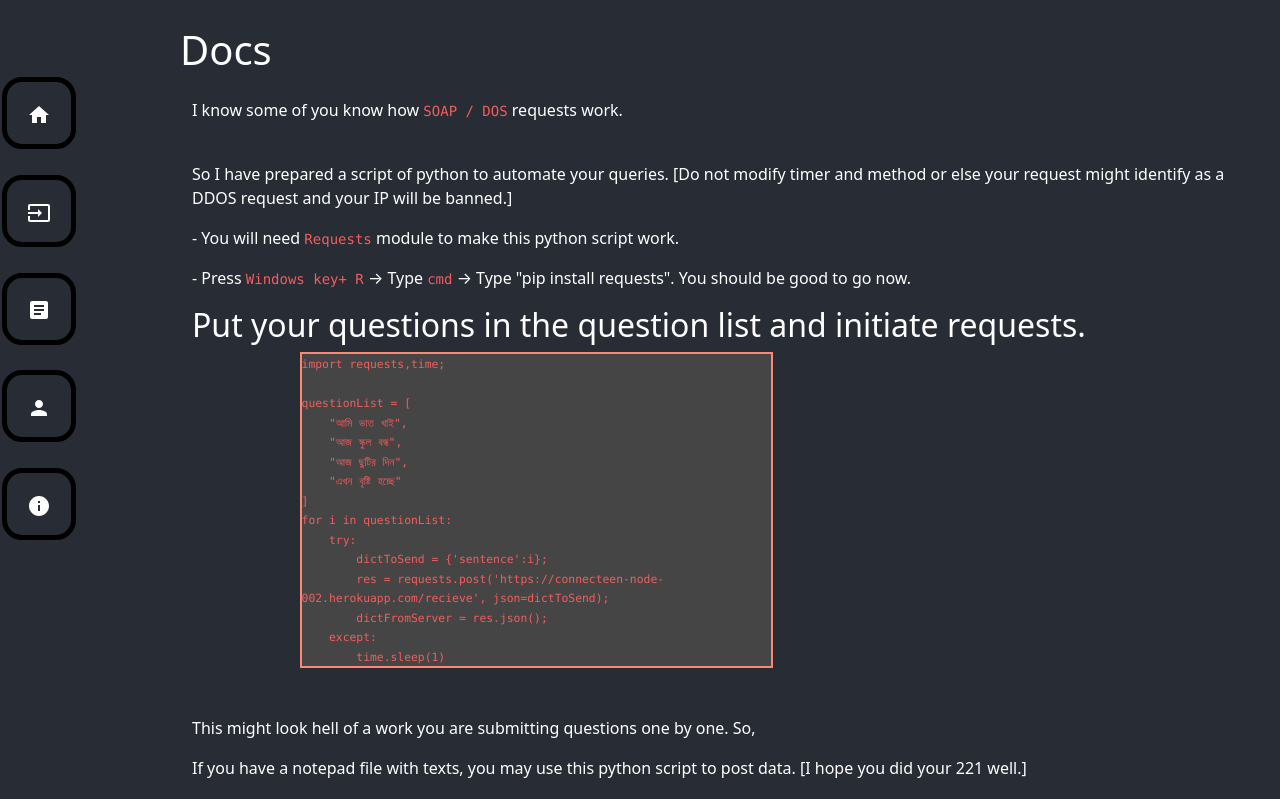
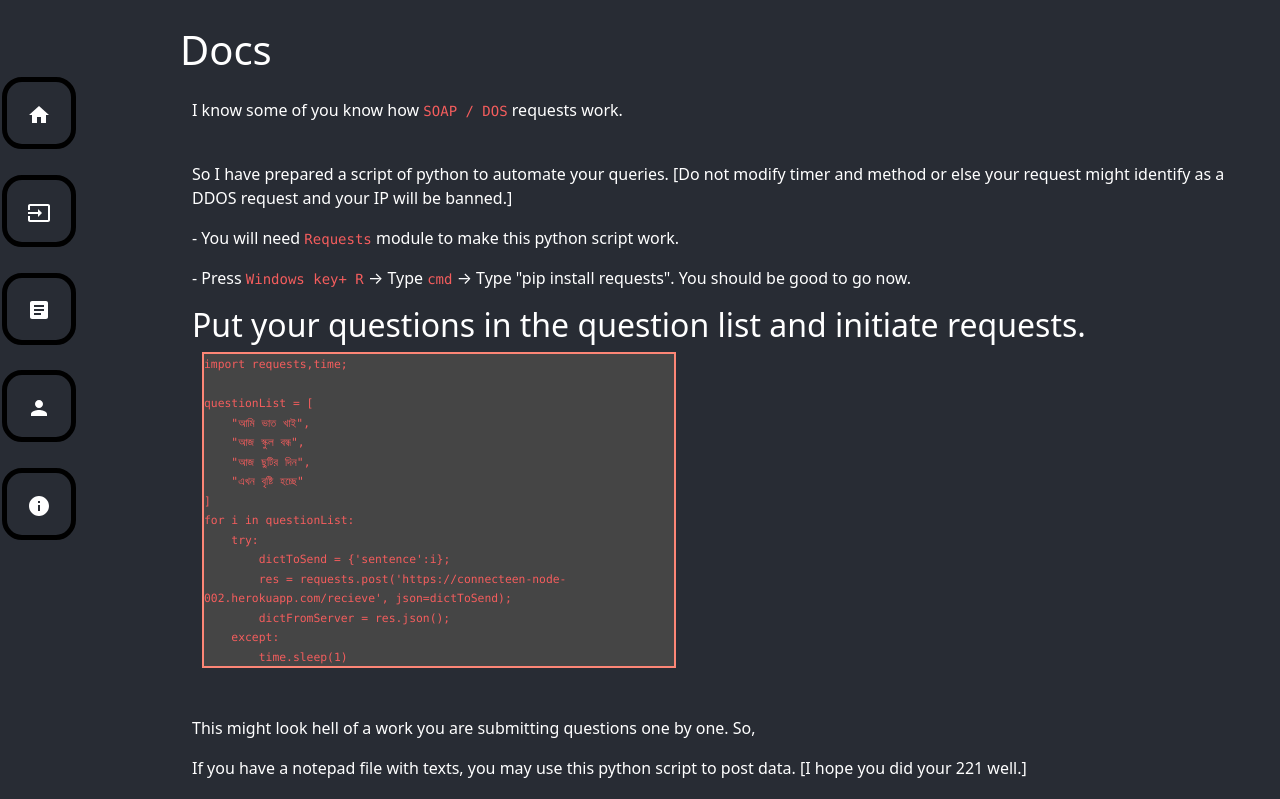
Before and after one commit to Eddie2111/thesis-node-frontend, a React (Create React App) app: page /docs in a window 1280 px wide. Shown: the top 799 px of the page. Built offline with nearby package versions, Linux system fonts and the light colour scheme; no server answers.

Commit message:
Update styledComponents.js

```diff
--- a/src/pages/components/styledComponents.js
+++ b/src/pages/components/styledComponents.js
@@ -22,6 +22,11 @@ export const Body1 = styled.div`
         color: white;
         margin-top:-22px;
         height:230vh;
+        @media (max-width: 787px){
+
+        margin-left: -7vh;
+
+        }
         `;
 export const ButtonStarted = styled.button`
         height: 80px;
@@ -65,7 +70,7 @@ export const Code = styled.code`
 export const CodeStruct = styled.div`
         margin:auto;
         padding:auto;
-        margin-left: 10%;
+        margin-left: 10px;
         width:37vw;
         font-size: 13px;
         margin-right:250px;
@@ -73,6 +78,14 @@ export const CodeStruct = styled.div`
         color:#ffffffe0;
         background-color: #454545;
         border:2px solid rgb(253, 134, 118);
+
+        @media (max-width: 787px){
+        margin:auto;
+        padding:auto;
+        margin-left: 1vh;
+        width:60vw;
+
+        }
         `;
 export const CodeStruct1 = styled.div`
         margin:auto;
@@ -88,6 +101,9 @@ export const CodeStruct1 = styled.div`
 export const Docs = styled.div`
         background-color: transparent;
         padding-left:-12px;
+        margin-left: 10px;
+
+
         `;
 export const Test= styled.div`
         margin:2vw;
```
